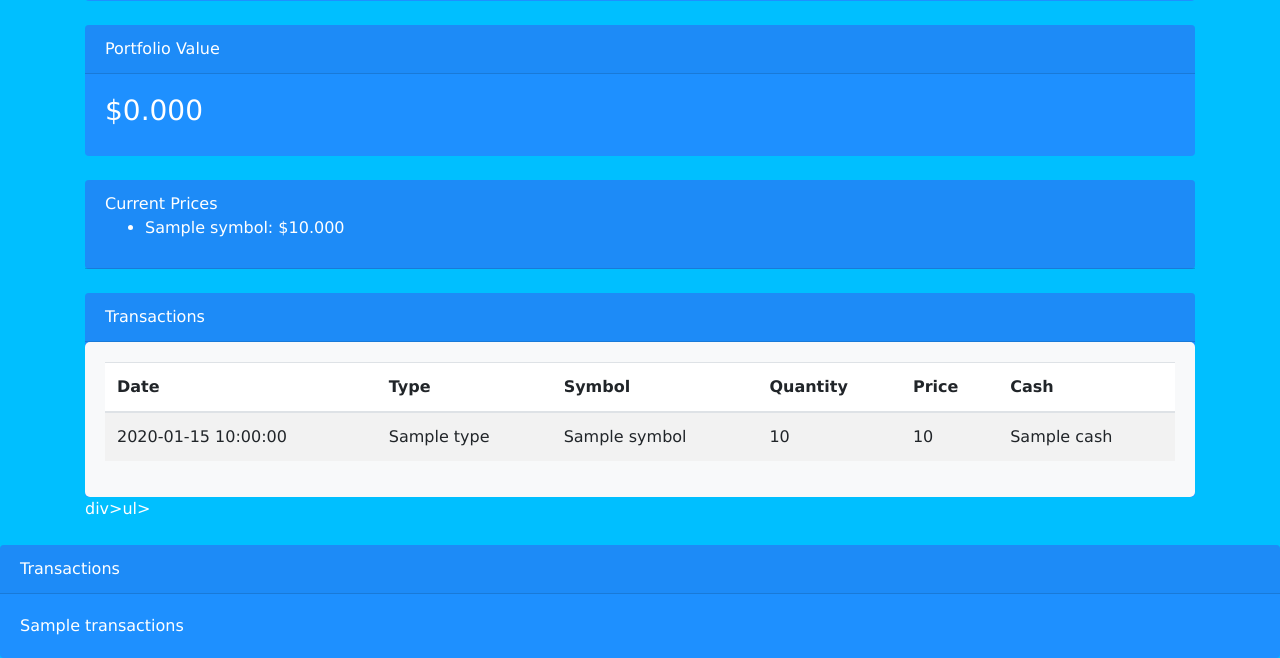
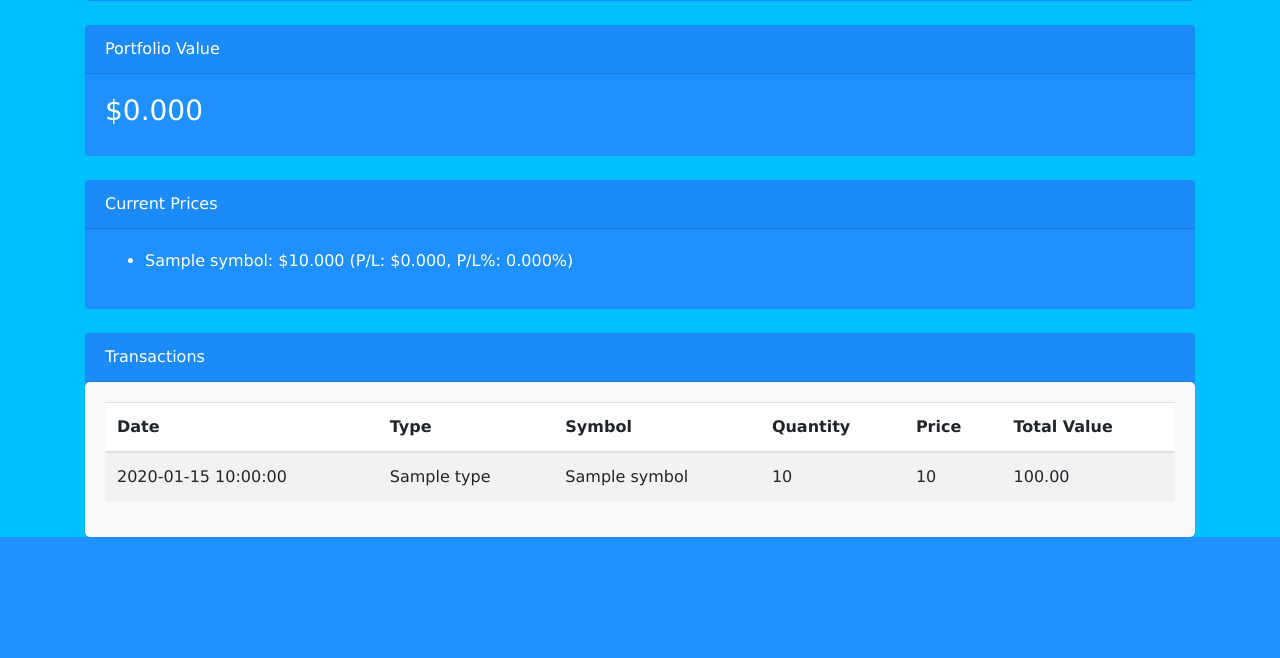
Before and after one commit to Jedi-Master-Teban/Stock-Tracker-Flask-App, a Flask app: template templates/index.html in a window 1280 px wide. Shown: the part 662-1320 px from the top of the page. After the commit the page ends 1199 px from the top, so only its background shows below. Run offline with Flask 3, Linux system fonts and the light colour scheme; the template is opened without the code that fills it: most values are stand-ins (such as "Sample title", 1, 10 or a date in 2020); some libraries are stand-ins or nearby versions.

Commit message:
Tabla con Total Value

```diff
--- a/app.py
+++ b/app.py
@@ -1,4 +1,3 @@
-# app.py
 from flask import Flask, request, render_template, redirect, url_for, flash
 import pandas as pd
 import yfinance as yf
@@ -34,21 +33,29 @@ def calculate_portfolio_value():
             cash_balance += row['Cash']
     return round(portfolio_value + cash_balance, 3)
 
-# Function to get current prices of all assets
-def get_current_prices():
+# Function to get current prices and P/L of all assets
+def get_current_prices_and_pl():
     global transactions
     current_prices = {}
+    pl_values = {}
     for symbol in transactions['Symbol'].unique():
         if pd.notna(symbol):  # Skip NaN values for deposits
-            current_prices[symbol.upper()] = round(get_stock_price(symbol), 3)
-    return current_prices
+            symbol = symbol.upper()
+            current_price = round(get_stock_price(symbol), 3)
+            total_quantity = transactions[transactions['Symbol'] == symbol]['Quantity'].sum()
+            total_cost = (transactions[transactions['Symbol'] == symbol]['Quantity'] * transactions[transactions['Symbol'] == symbol]['Price']).sum()
+            pl = round((current_price * total_quantity) - total_cost, 3)
+            pl_percent = round((pl / total_cost) * 100, 3) if total_cost != 0 else 0
+            current_prices[symbol] = current_price
+            pl_values[symbol] = (pl, pl_percent)
+    return current_prices, pl_values
 
 # Route for the home page
 @app.route('/')
 def home():
     portfolio_value = calculate_portfolio_value()
-    current_prices = get_current_prices()
-    return render_template('index.html', transactions=transactions.to_html(), portfolio_value=portfolio_value, current_prices=current_prices)
+    current_prices, pl_values = get_current_prices_and_pl()
+    return render_template('index.html', transactions=transactions, portfolio_value=portfolio_value, current_prices=current_prices, pl_values=pl_values)
 
 # Route to add a transaction
 @app.route('/add_transaction', methods=['POST'])
--- a/templates/index.html
+++ b/templates/index.html
@@ -7,6 +7,7 @@
         body {
             background-color: #00BFFF;
             color: white;
+            font-family: Verdana, sans-serif;
         }
         .container {
             margin-top: 50px;
@@ -17,9 +18,6 @@
         }
         .card-header, .card-body {
             color: white;
-        }
-        body {
-            font-family: Verdana, sans-serif;
         }
         .table-container {
             background-color: #f8f9fa;
@@ -118,9 +116,11 @@
         <div class="card mt-4">
             <div class="card-header">
                 Current Prices
+            </div>
+            <div class="card-body">
                 <ul>
                     {% for symbol, price in current_prices.items() %}
-                        <li>{{ symbol }}: ${{ '%.3f' % price }}</li>
+                        <li>{{ symbol }}: ${{ '%.3f' % price }} (P/L: ${{ '%.3f' % pl_values[symbol][0] }}, P/L%: {{ '%.3f' % pl_values[symbol][1] }}%)</li>
                     {% endfor %}
                 </ul>
             </div>
@@ -138,7 +138,7 @@
                             <th>Symbol</th>
                             <th>Quantity</th>
                             <th>Price</th>
-                            <th>Cash</th>
+                            <th>Total Value</th>
                         </tr>
                     </thead>
                     <tbody>
@@ -149,22 +149,12 @@
                                 <td>{{ row['Symbol'] }}</td>
                                 <td>{{ row['Quantity'] }}</td>
                                 <td>{{ row['Price'] }}</td>
-                                <td>{{ row['Cash'] }}</td>
+                                <td>{{ '%.2f' % (row['Quantity'] * row['Price']) if row['Quantity'] and row['Price'] else 'N/A' }}</td>
                             </tr>
                         {% endfor %}
                     </tbody>
                 </table>
             </div>
-        </div>div>ul>
-            </div>
-        </div>
-        <div class="card mt-4">
-            <div class="card-header">
-                Transactions
-            </div>
-            <div class="card-body">
-                {{ transactions|safe }}
-            </div>
         </div>
     </div>
 </body>
```
